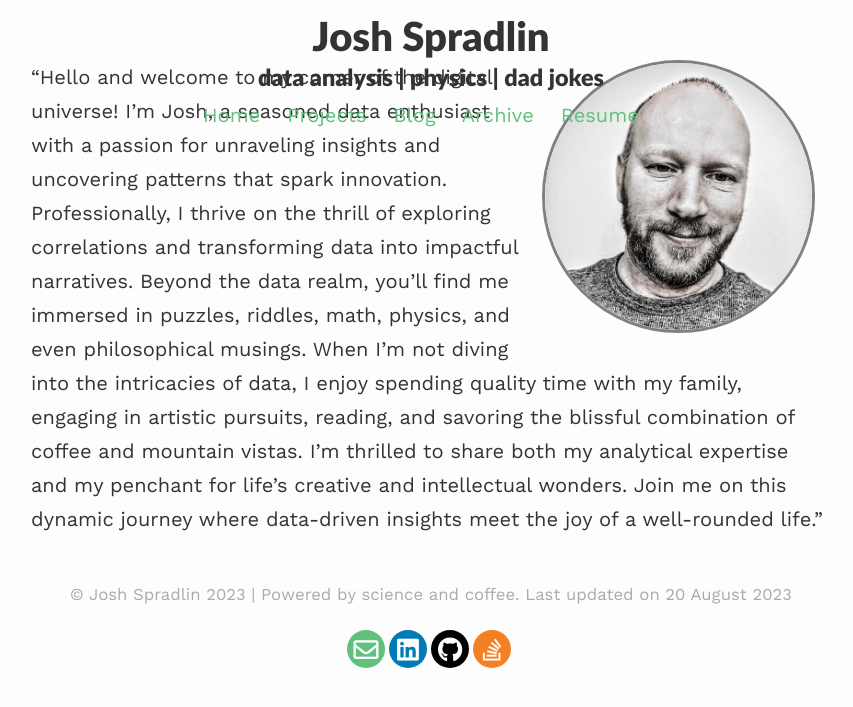
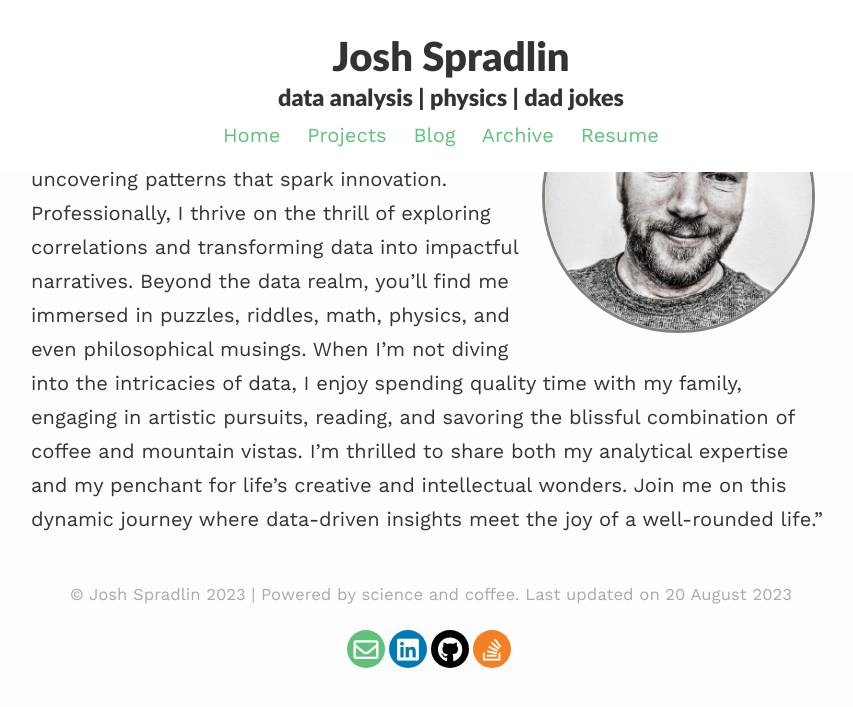
Before and after one commit to josh-u-a/gradfolio, a Jekyll site: the page built from index.md, in a window 1280 px wide and 900 px high. Shown: the top 707 px of the window, without its empty margins (209-1062 px from the left). Built offline with Jekyll 4.4.1, drawn with Linux system fonts in a browser that asks for light colours; nearby versions of some CDN libraries.

Commit message:
Update style.scss

```diff
--- a/assets/css/_sass/style.scss
+++ b/assets/css/_sass/style.scss
@@ -200,13 +200,27 @@ blockquote {
   top: 0;
   left: 0;
   width: 100%;
-  // background-color: white; /* You can set the desired background color */
+  background-color: white; /* You can set the desired background color */
   z-index: 1000; /* To ensure it's above other elements */
+  padding: 1em; /* Add some padding for spacing */
   text-align: center; /* Center align the content */
+  transition: transform 0.3s ease-out; /* Add a smooth transition effect */
 }
 
-.header-content {
-  max-width: $content-width;
-  margin: 0 auto;
-  padding: 1em;
+.scroll-down-bar {
+  position: fixed;
+  top: 0;
+  left: 0;
+  width: 100%;
+  background-color: white; /* You can set the desired background color */
+  z-index: 999; /* To ensure it's above other elements */
+  border-bottom: 1px solid #ccc; /* Add a border at the bottom */
+  opacity: 0; /* Initially invisible */
+  transform: translateY(-100%); /* Start off-screen */
+  transition: opacity 0.3s ease-in, transform 0.3s ease-in; /* Add transitions */
 }
+
+body.scrolling .scroll-down-bar {
+  opacity: 1; /* Show the bar when scrolling starts */
+  transform: translateY(0); /* Slide it into view */
+}
```
